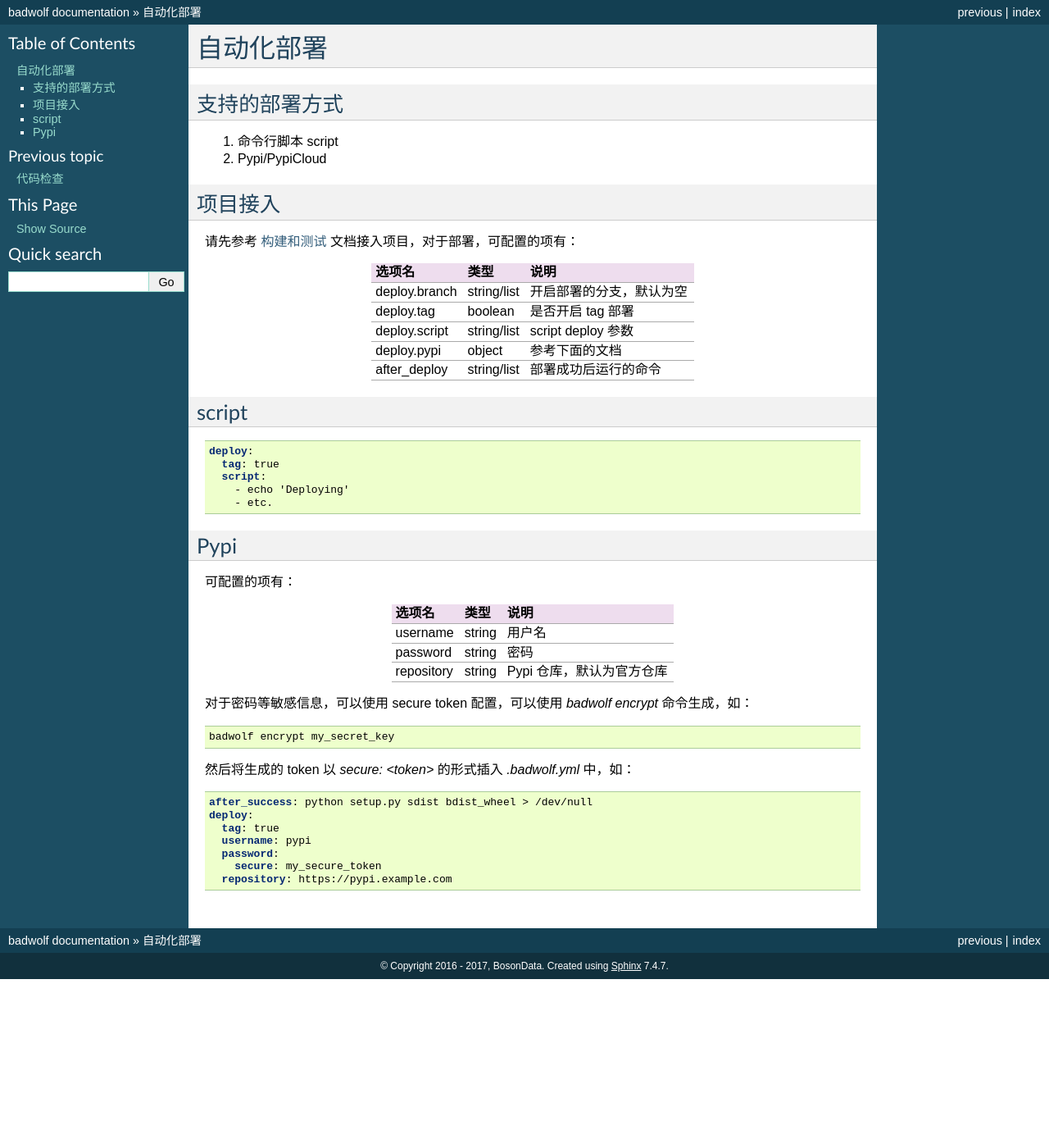
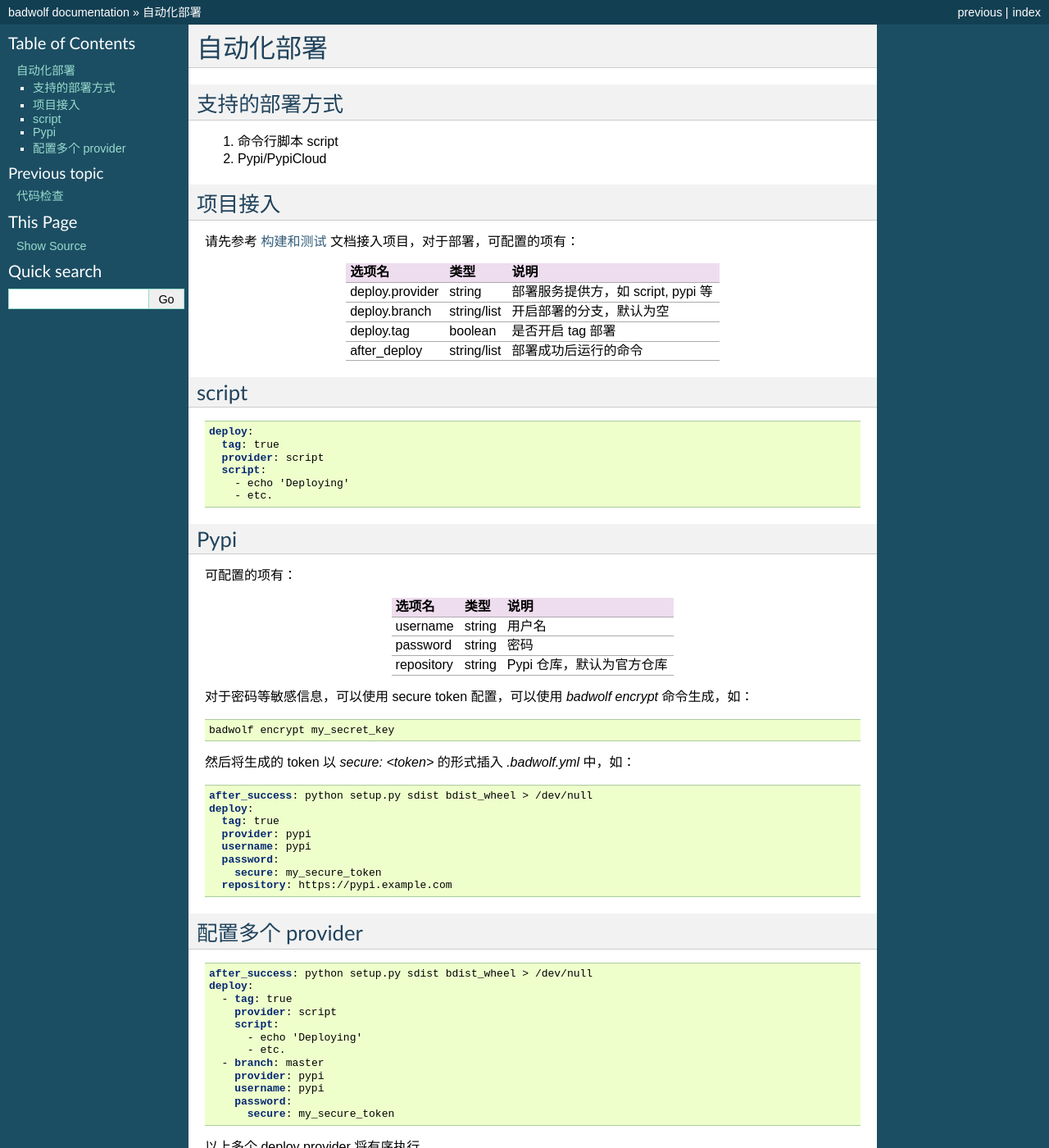
Before and after one commit to bosondata/badwolf, a Sphinx documentation site: the page built from docs/deploy.rst, in a window 1280 px wide and 1400 px high. Shown: the whole window at 82% size. Built offline with Sphinx 7.4.7, drawn with Linux system fonts in a browser that asks for light colours; the version number could not be read and is left out.

Commit message:
Deploy providers can be ordered

```diff
--- a/docs/deploy.rst
+++ b/docs/deploy.rst
@@ -17,10 +17,9 @@
 ============================= ===================== ===================================================================
 选项名                        类型                  说明
 ============================= ===================== ===================================================================
+deploy.provider               string                部署服务提供方，如 script, pypi 等
 deploy.branch                 string/list           开启部署的分支，默认为空
 deploy.tag                    boolean               是否开启 tag 部署
-deploy.script                 string/list           script deploy 参数
-deploy.pypi                   object                参考下面的文档
 after_deploy                  string/list           部署成功后运行的命令
 ============================= ===================== ===================================================================
 
@@ -31,6 +30,7 @@ script
 
     deploy:
       tag: true
+      provider: script
       script:
         - echo 'Deploying'
         - etc.
@@ -61,7 +61,29 @@ repository                    string                Pypi 仓库，默认为官
     after_success: python setup.py sdist bdist_wheel > /dev/null
     deploy:
       tag: true
+      provider: pypi
       username: pypi
       password:
         secure: my_secure_token
       repository: https://pypi.example.com
+
+
+配置多个 provider
+-------------------
+
+.. code-block:: yaml
+
+    after_success: python setup.py sdist bdist_wheel > /dev/null
+    deploy:
+      - tag: true
+        provider: script
+        script:
+          - echo 'Deploying'
+          - etc.
+      - branch: master
+        provider: pypi
+        username: pypi
+        password:
+          secure: my_secure_token
+
+以上多个 deploy provider 将有序执行。
--- a/requirements.txt
+++ b/requirements.txt
@@ -21,5 +21,6 @@ flake8-import-order>=0.9.2
 deansi>=1.2
 cryptography>=1.7.1
 marshmallow>=2.12.2
+marshmallow-oneofschema
 twine
 flake8-bugbear
```
Also changed, not shown: 5 other files.
